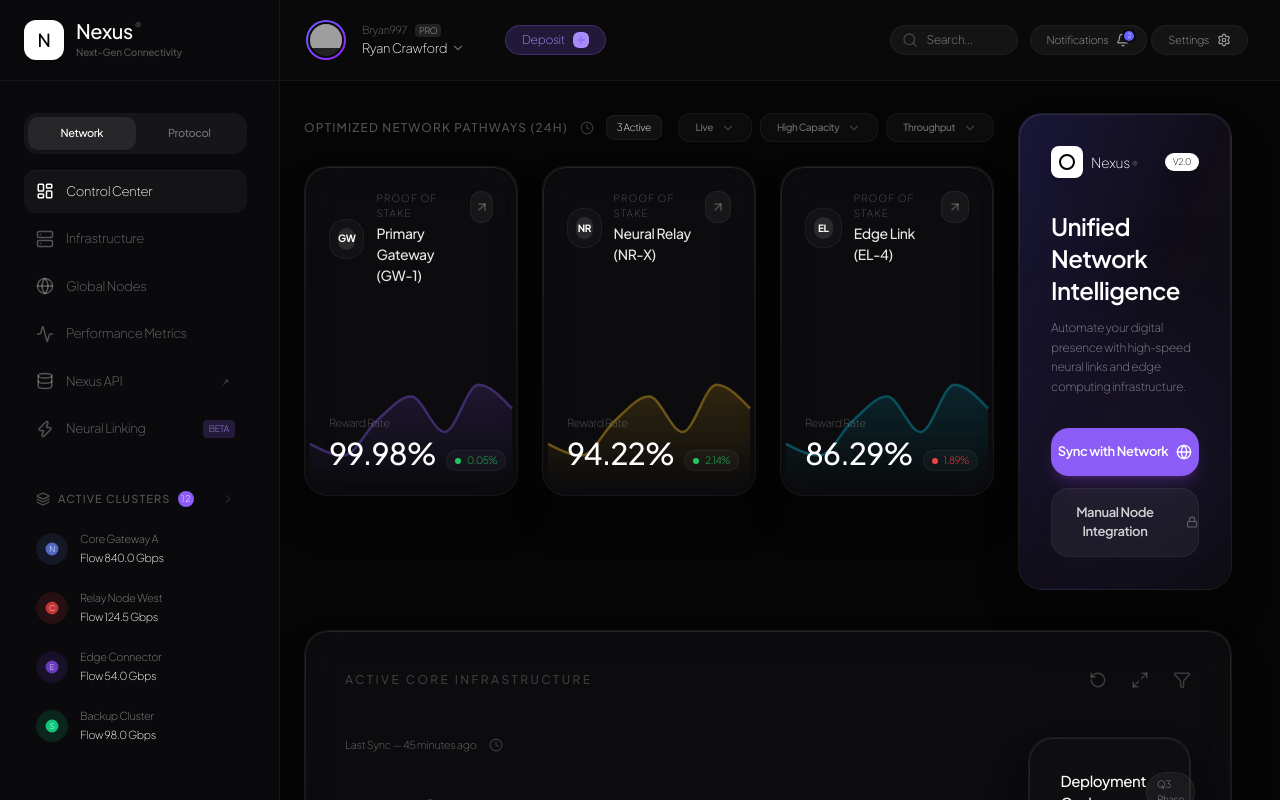
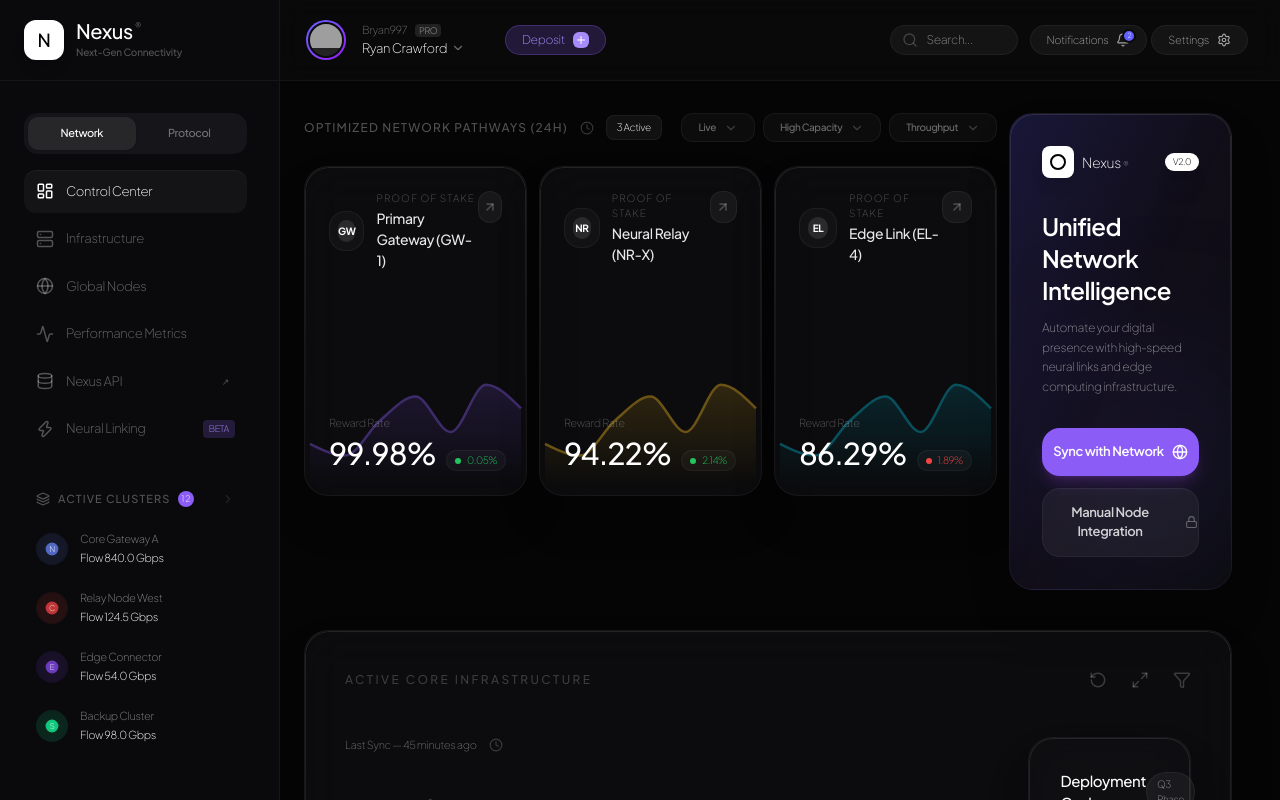
Before and after one commit to sebastianvasquezechavarria1234/nexus, a Next.js app: page / in a window 1280 px wide. Shown: the top 800 px of the page. Built offline with nearby package versions, Linux system fonts and the light colour scheme; grey boxes are pictures that could not be loaded.

Commit message:
style: adjust grid gaps and deposit icon color

```diff
--- a/src/app/page.tsx
+++ b/src/app/page.tsx
@@ -36,7 +36,7 @@ export default function Dashboard() {
     <DashboardLayout>
       <div className="max-w-[1600px] mx-auto space-y-10 animate-fade-in px-4 pb-12">
         {/* Top Section */}
-        <div className="grid grid-cols-1 xl:grid-cols-4 gap-6">
+        <div className="grid grid-cols-1 xl:grid-cols-4 gap-3">
           <div className="xl:col-span-3">
             <div className="flex items-center justify-between mb-6">
               <div className="flex items-center gap-3">
@@ -54,7 +54,7 @@ export default function Dashboard() {
               </div>
             </div>
 
-            <div className="grid grid-cols-1 md:grid-cols-3 gap-6">
+            <div className="grid grid-cols-1 md:grid-cols-3 gap-3">
               <AssetCard name="Primary Gateway" symbol="GW-1" rewardRate="99.98%" change="0.05%" isUp={true} color="#8b5cf6" chartData={chartData} />
               <AssetCard name="Neural Relay" symbol="NR-X" rewardRate="94.22%" change="2.14%" isUp={true} color="#fbbf24" chartData={chartData.map(d => ({ value: d.value * 0.8 }))} />
               <AssetCard name="Edge Link" symbol="EL-4" rewardRate="86.29%" change="1.89%" isUp={false} color="#06b6d4" chartData={chartData.map(d => ({ value: d.value * 1.2 }))} />
--- a/src/components/layout/TopBar.tsx
+++ b/src/components/layout/TopBar.tsx
@@ -30,7 +30,7 @@ export default function TopBar() {
         <button className="flex items-center gap-2 bg-[#8b5cf6]/20 text-[#a78bfa] px-4 py-1.5 rounded-full text-xs font-semibold border border-[#8b5cf6]/30 ml-4 hover:bg-[#8b5cf6]/30 transition-all">
           Deposit
           <div className="bg-[#a78bfa] text-[#8b5cf6] rounded-md p-0.5">
-            <Plus size={12} />
+            <Plus size={12} className="text-white" />
           </div>
         </button>
       </div>
```
